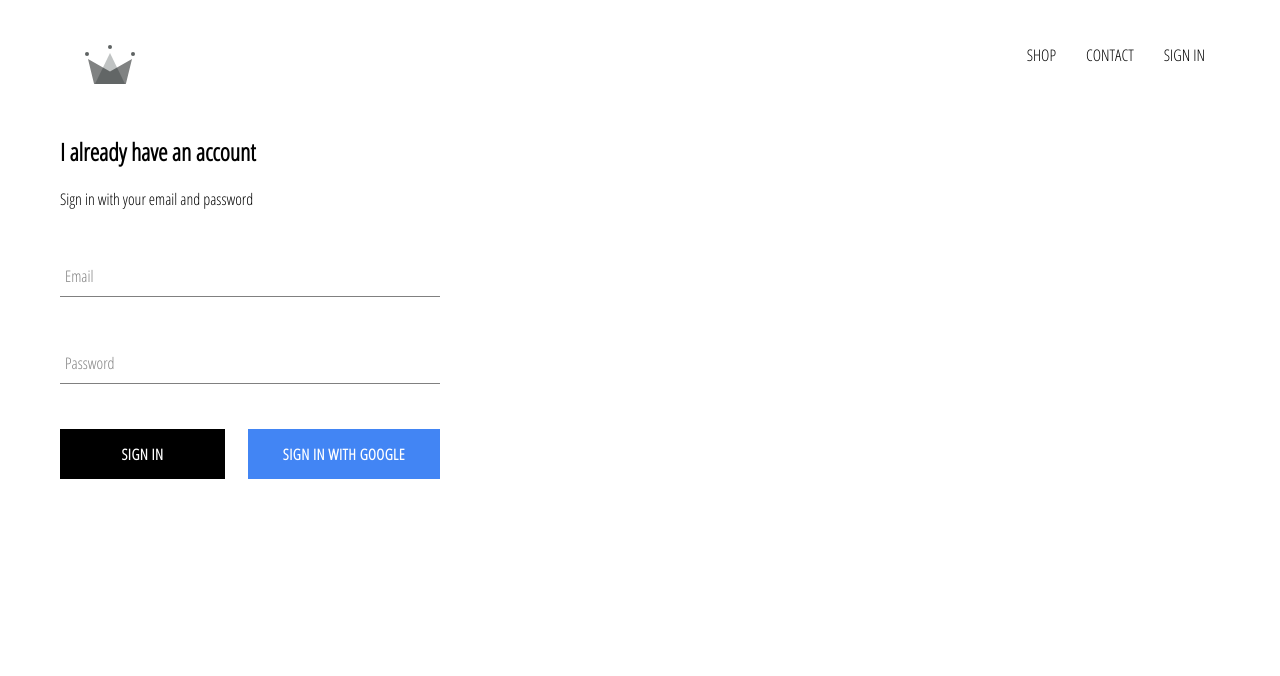
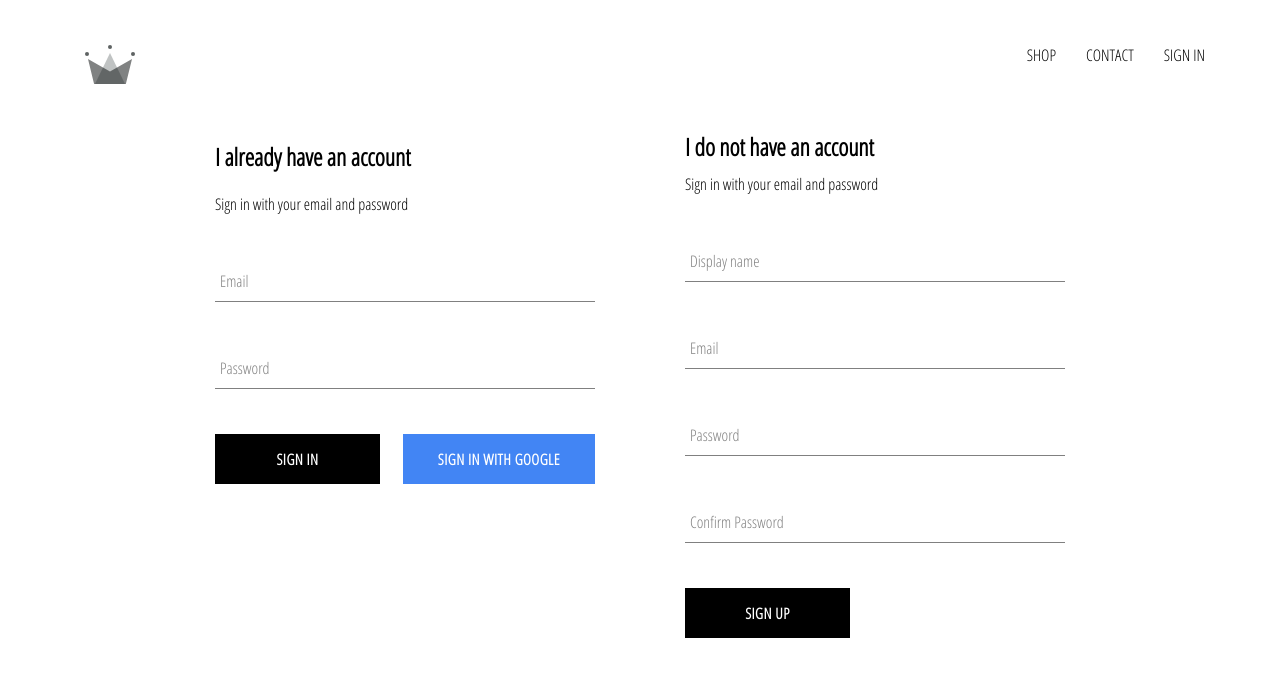
Before and after one commit to sergiik222/crwn-clothing, a React (Create React App) app: page /signin in a window 1280 px wide. Shown: the top 676 px of the page. Built offline with nearby package versions, Linux system fonts and the light colour scheme; no server answers.

Commit message:
Implemented firebase.utils included ability to store authenticated users into our firestore db

```diff
--- a/src/App.js
+++ b/src/App.js
@@ -5,7 +5,7 @@
 import ShopPage from "./pages/shop/shop.component";
 import SighInAndSignUpPage from "./pages/sign-in-and-sign-up/sign-in-and-sign-up.component";
 import Header from "./components/header/header.component";
-import {auth } from './firebase/firebase.utils'
+import {auth, createUserProfileDocument} from './firebase/firebase.utils'
 
 class  App extends React.Component {
     constructor() {
@@ -18,9 +18,26 @@
     unsubscribeFromAuth = null;
 
     componentDidMount() {
-        this.unsubscribeFromAuth = auth.onAuthStateChanged(user => {
-            this.setState({currentUser: user})
-            console.log(user)
+        this.unsubscribeFromAuth = auth.onAuthStateChanged(async userAuth => {
+            //this.setState({currentUser: user})
+            if (userAuth){
+                const userRef = await createUserProfileDocument(userAuth);
+                userRef.onSnapshot(snapshot => {
+                    this.setState({
+                        currentUser: {
+                            id: snapshot.id,
+                            ...snapshot.data()
+                        }
+                    }, () => {
+                        console.log("State:", this.state)
+                    })
+                    console.log("State 2:", this.state)
+                })
+            }else{
+                this.setState({currentUser: userAuth}, () => {
+                    console.log("State:", this.state)
+                })
+            }
         })
     }
 
--- /dev/null
+++ b/src/components/sign-up/sign-up-component.jsx
@@ -0,0 +1,95 @@
+import React from "react";
+import FormInput from "../form-input/form-input.component";
+import CustomButtom from "../custom-button/custom-button.component";
+import {auth, createUserProfileDocument} from "../../firebase/firebase.utils";
+
+import './sign-up.styles.scss'
+
+class SignUp extends React.Component{
+    constructor() {
+        super();
+
+        this.state={
+            displayName: '',
+            email: '',
+            password: '',
+            confirmPassword: ''
+        }
+    }
+
+    handleSubmit = async event => {
+        event.preventDefault();
+        const{displayName, email, password, confirmPassword} = this.state;
+        if (password !== confirmPassword){
+            alert("Passwords don't match");
+            return;
+        }
+        try{
+            const {user} = await auth.createUserWithEmailAndPassword(email,password)
+            await createUserProfileDocument(user, {displayName})
+            this.setState({
+                displayName: '',
+                email: '',
+                password: '',
+                confirmPassword: ''
+            })
+        }catch(error){
+            console.error(error)
+        }
+    }
+
+
+    handleChange = event => {
+        const {name, value} = event.target;
+        this.setState({[name]: value});
+    }
+
+    render() {
+        const{displayName, email, password, confirmPassword} = this.state
+        return(
+            <div className={'sign-up'}>
+                <h2 className={'title'}>I do not have an account</h2>
+                <span>Sign in with your email and password</span>
+                <form className={'sign-up-form'} onSubmit={this.handleSubmit}>
+                    <FormInput
+                    type={'text'}
+                    name={'displayName'}
+                    value={displayName}
+                    onChange={this.handleChange}
+                    label={'Display name'}
+                    required
+                    />
+                    <FormInput
+                        type={'email'}
+                        name={'email'}
+                        value={email}
+                        onChange={this.handleChange}
+                        label={'Email'}
+                        required
+                    />
+                    <FormInput
+                        type={'password'}
+                        name={'password'}
+                        value={password}
+                        onChange={this.handleChange}
+                        label={'Password'}
+                        required
+                    />
+                    <FormInput
+                        type={'password'}
+                        name={'confirmPassword'}
+                        value={confirmPassword}
+                        onChange={this.handleChange}
+                        label={'Confirm Password'}
+                        required
+                    />
+                    <CustomButtom type={'submit'}>Sign Up</CustomButtom>
+                </form>
+            </div>
+
+        )
+    }
+}
+
+
+export default SignUp
--- /dev/null
+++ b/src/components/sign-up/sign-up.styles.scss
@@ -0,0 +1,9 @@
+.sign-up {
+  display: flex;
+  flex-direction: column;
+  width: 380px;
+
+  .title {
+    margin: 10px 0;
+  }
+}
--- a/src/firebase/firebase.utils.js
+++ b/src/firebase/firebase.utils.js
@@ -12,6 +12,33 @@
     measurementId: "G-SLHTJ2S5WP"
 }
 
+export const createUserProfileDocument = async (userAuth, additionalData) => {
+    if (!userAuth){
+        return;
+    }
+   const userRef = firestore.doc(`users/${userAuth.uid}`);
+   const userSnapshot = await userRef.get();
+   if (!userSnapshot.exists){
+       const {displayName, email} = userAuth;
+       const createdAt = new Date();
+
+       try{
+           await userRef.set({
+               displayName,
+               email,
+               createdAt,
+               ...additionalData
+           })
+       }catch(error){
+            console.log("Error creating user", error.message);
+       }
+   }
+
+   return userRef;
+
+}
+
+
 firebase.initializeApp(config);
 
 export const auth = firebase.auth();
--- a/src/pages/sign-in-and-sign-up/sign-in-and-sign-up.component.jsx
+++ b/src/pages/sign-in-and-sign-up/sign-in-and-sign-up.component.jsx
@@ -1,10 +1,12 @@
 import React from "react";
 import './sign-in-and-sign-up.styles.scss'
 import SignIn from "../../components/sign-in/sign-in.component";
+import SignUp from "../../components/sign-up/sign-up-component";
 
 const SighInAndSignUpPage = () => (
     <div className='sign-in-and-sign-up'>
        < SignIn />
+        <SignUp />
     </div>
 )
 
--- a/src/pages/sign-in-and-sign-up/sign-in-and-sign-up.styles.scss
+++ b/src/pages/sign-in-and-sign-up/sign-in-and-sign-up.styles.scss
@@ -0,0 +1,6 @@
+.sign-in-and-sign-up {
+  width: 850px;
+  display: flex;
+  justify-content: space-between;
+  margin: 30px auto;
+}
```
Also changed, not shown: 1 other file (tests, documents, lock files or other folders).
